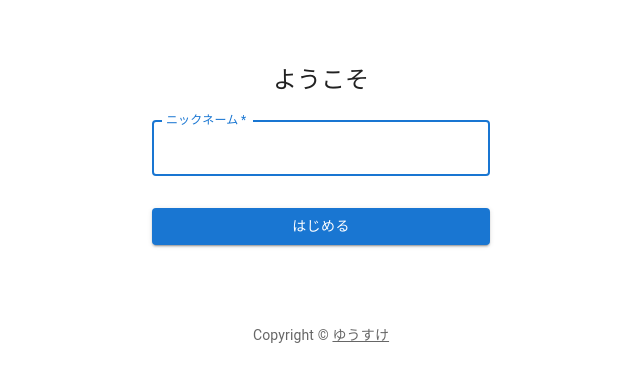
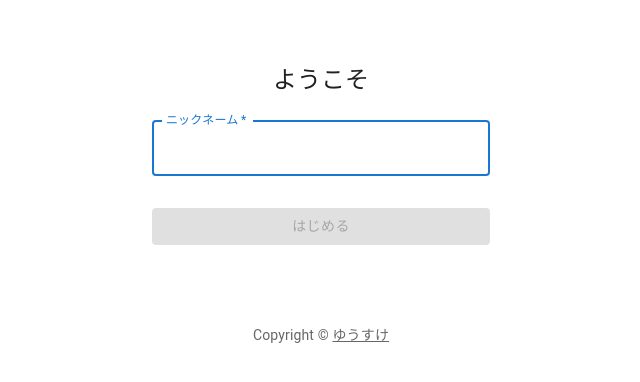
Before and after one commit to yfigurer/idobatakaigi, a React (Create React App) app: page / in a window 1280 px wide. Shown: the top 382 px of the page, without its empty margins (319-959 px from the left). Built offline with nearby package versions, Linux system fonts and the light colour scheme.

Commit message:
setName by clicking button

```diff
--- a/src/components/SignIn.js
+++ b/src/components/SignIn.js
@@ -1,4 +1,4 @@
-import * as React from 'react';
+import React, { useEffect, useState } from 'react';
 import Button from '@mui/material/Button';
 import CssBaseline from '@mui/material/CssBaseline';
 import TextField from '@mui/material/TextField';
@@ -21,7 +21,16 @@
 
 const theme = createTheme();
 
-export default function SignIn() {
+export default function SignIn({ setName }) {
+  const [disabled, setDisabled] = useState(true)
+  const [string, setString] = useState('');
+  console.log(string)
+
+  useEffect(() => {
+    const disabled = string === ''
+    setDisabled(disabled)
+  }, [string]);
+
   const handleSubmit = (event) => {
     event.preventDefault();
     const data = new FormData(event.currentTarget);
@@ -55,12 +64,14 @@
               label="ニックネーム"
               name="name"
               autoFocus
+              onChange={(e) => setString(e.target.value)}
             />
             <Button
               type="submit"
               fullWidth
               variant="contained"
               sx={{ mt: 3, mb: 2 }}
+              disabled={disabled}
             >
               はじめる
             </Button>
```
